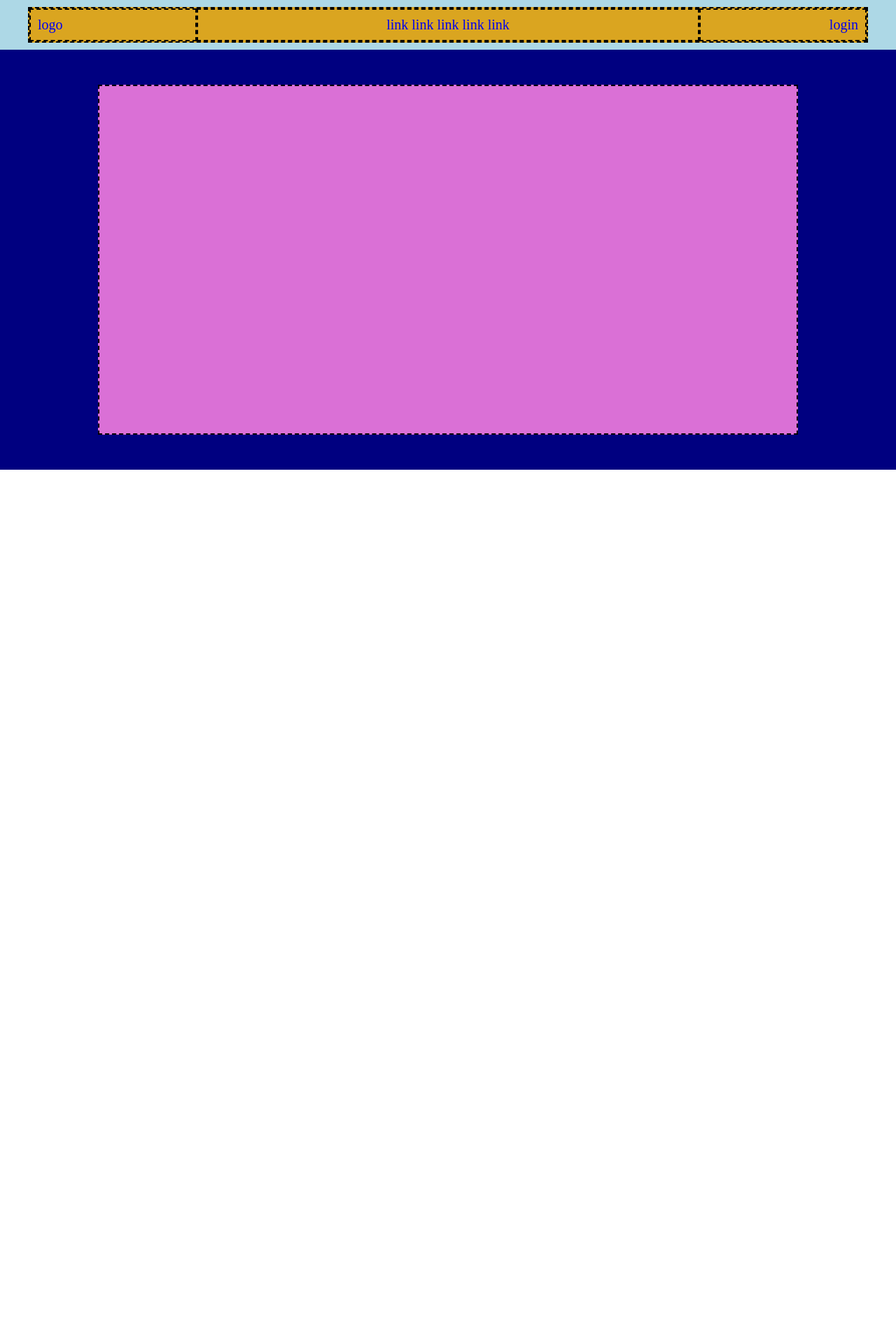
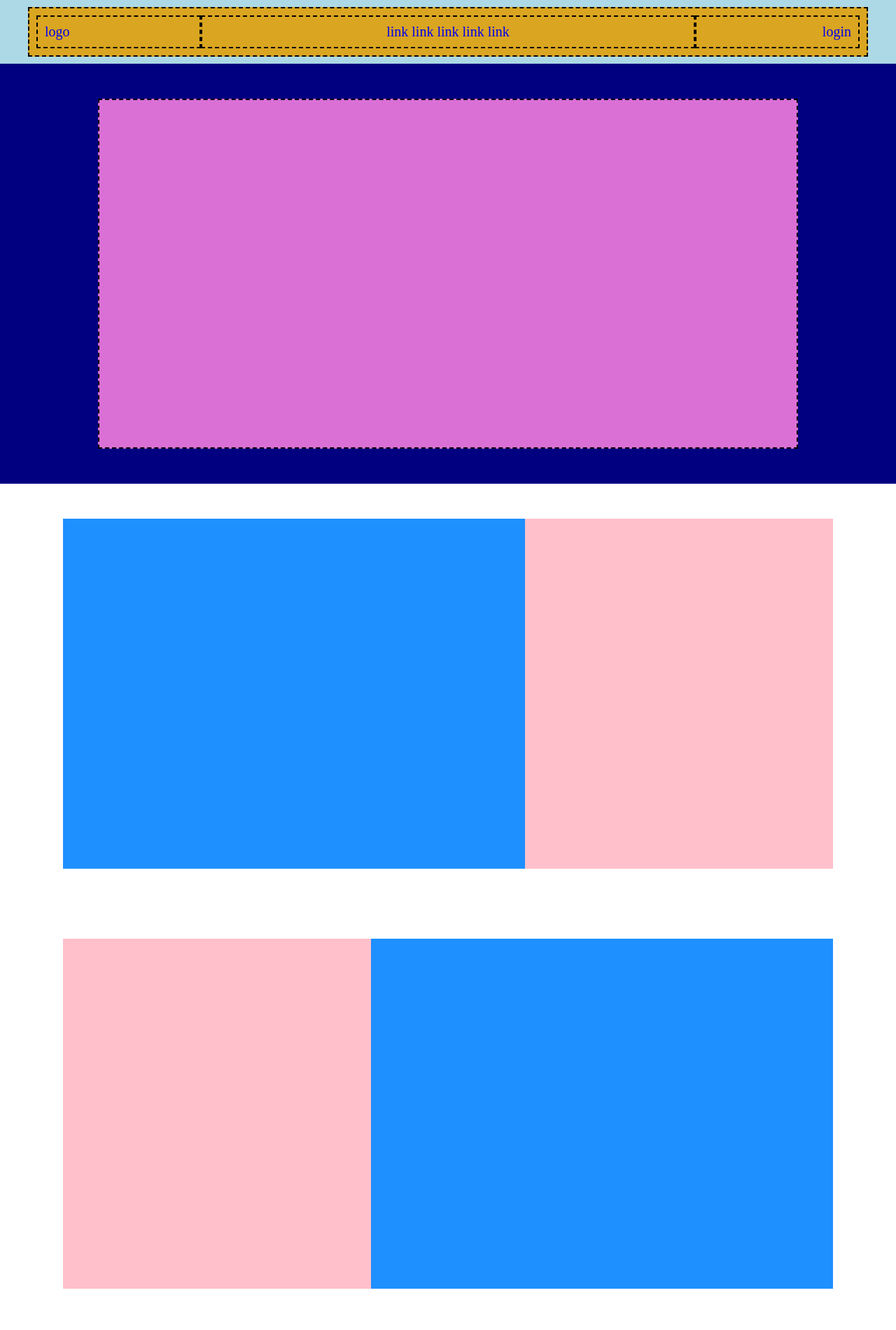
Before and after one commit to tommaso-mandorino/htmlcss-struttura-discord, a plain HTML site: page index.html in a window 1280 px wide. Shown: the top 1900 px of the page at 70% size. Before the commit the page ends 800 px from the top, so only its background shows below. Drawn offline with Linux system fonts and the light colour scheme.

Commit message:
Started main structure

```diff
--- a/css/style.css
+++ b/css/style.css
@@ -39,6 +39,12 @@
     --page-banner-bg-color: orchid;
     /* #region Page banner */
 
+    /* #region Panels */
+    --first-panel-bg-color: dodgerblue;
+    --second-panel-bg-color: pink;
+    --single-panel-bg-color: green;
+    /* #endregion Panels */
+
     /* #endregion colors */
 }
 /* #endregion Variables */
@@ -47,14 +53,19 @@
 /* #region Utility */
 
 /* #region Containers */
-.container-normal {
-    max-width: var(--container-normal-max-width);
+.container {
+
     margin: var(--margin-centered);
-}
+    padding: var(--padding-big);
 
-.container-small {
-    max-width: var(--container-small-max-width);
-    margin: var(--margin-centered);
+    &.container-normal {
+        max-width: var(--container-normal-max-width);
+    }
+
+    &.container-small {
+        max-width: var(--container-small-max-width);
+    }
+
 }
 /* #endregion Containers */
 
@@ -88,6 +99,37 @@
 
     }
 
+    .panel {
+
+        display: flex;
+
+        &.double-panel {
+
+            height: 500px;
+
+            :first-child {
+                width: 60%;
+                background-color: var(--first-panel-bg-color);
+            }
+
+            :last-child {
+                width: 40%;
+                background-color: var(--second-panel-bg-color);
+            }
+
+        }
+
+        &.single-panel {
+            height: 1000px;
+            background-color: var(--single-panel-bg-color);
+        }
+
+        &.reversed {
+            flex-direction: row-reverse;
+        }
+
+    }
+
 }
 /* #endregion Style */
 
@@ -99,7 +141,7 @@
     #page-menu {
 
         display: flex;
-        margin: var(--margin-centered);
+        padding: var(--padding-small);
 
         span {
 
--- a/index.html
+++ b/index.html
@@ -24,7 +24,7 @@
 
         <div id="page-menu-section">
 
-            <nav id="page-menu" class="container-normal">
+            <nav id="page-menu" class="container container-normal">
 
                 <span id="logo-link">
 
@@ -58,7 +58,7 @@
 
         <div id="page-banner-section">
 
-            <div id="page-banner" class="container-small">
+            <div id="page-banner" class="container container-small">
 
             </div>
 
@@ -68,9 +68,76 @@
 
     <main>
 
+        <div class="container container-normal">
+
+            <div class="panel double-panel">
+
+                <div>
+
+
+                </div>
+
+                <div>
+
+
+                </div>
+
+            </div>
+
+        </div>
+
+
+        <div class="container container-normal">
+
+            <div class="panel double-panel reversed">
+
+                <div>
+
+
+                </div>
+
+                <div>
+
+
+                </div>
+
+            </div>
+
+        </div>
+
+        <div class="container container-normal">
+
+            <div class="panel double-panel">
+
+                <div>
+
+
+                </div>
+
+                <div>
+
+
+                </div>
+
+            </div>
+
+        </div>
+
+        <div class="container container-normal">
+
+            <div class="panel single-panel">
+
+            </div>
+
+        </div>
+
     </main>
 
-    <footer>
+    <footer class="container container-normal">
+
+        <div>
+
+        </div>
 
     </footer>
 
```
